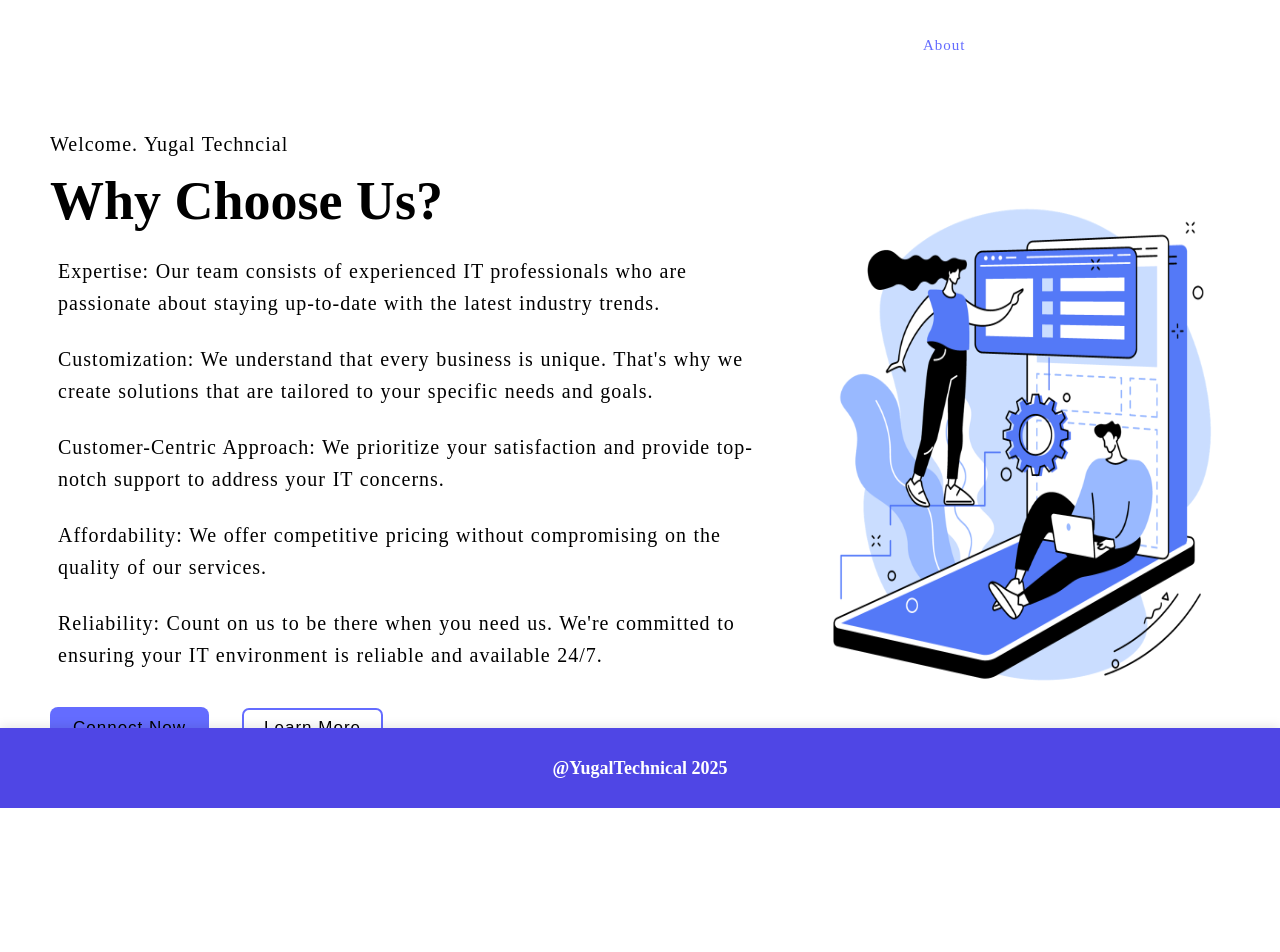
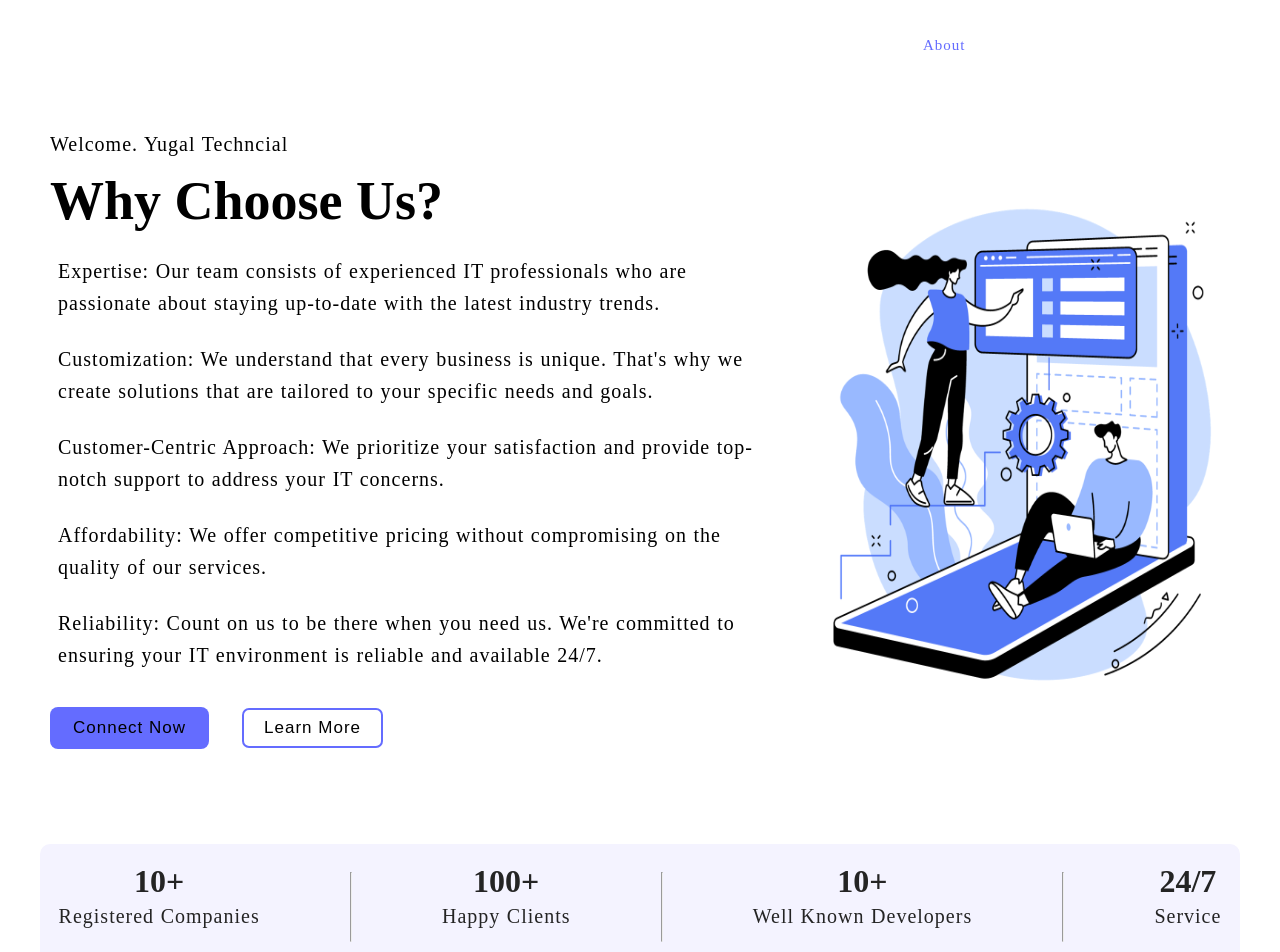
Before and after one commit to YugalKishore14/Card_Opretion, a React (Vite) app in the folder client/: page /aboutpage in a window 1280 px wide. Shown: the top 952 px of the page. Before the commit the page ends 808 px from the top, so only its background shows below. Built offline with nearby package versions, Linux system fonts and the light colour scheme.

Commit message:
about section is complete

```diff
--- a/client/src/components/Footer.css
+++ b/client/src/components/Footer.css
@@ -1,20 +1,6 @@
 .footer {
-    justify-content: center;
-    align-items: center;
-    display: flex;
-    height: 10vh;
-    background-color: #4f46e5;
-    color: white;
-    font-size: 1.2rem;
-    font-weight: 500;
-    padding: 1rem;
+    padding: 3.2rem;
     text-align: center;
-    position: relative;
-    bottom: 0;
-    width: 100%;
-    z-index: 1000;
-    box-shadow: 0 -2px 10px rgba(0, 0, 0, 0.1);
-    transition: background-color 0.3s ease;
-
-
+    background-color: var(--btn-color);
+    margin-top: auto;
 }
--- a/client/src/pages/AboutPage.jsx
+++ b/client/src/pages/AboutPage.jsx
@@ -3,6 +3,7 @@ import "./allCss/AboutPage.css";
 
 const AboutPage = () => {
     return (
+        <>
             <section className="section-hero section">
                 <div className="container grid grid-two-cols">
                     <div className="hero-content">
@@ -49,6 +50,31 @@ const AboutPage = () => {
                     </div>
                 </div>
             </section>
+            <section className="section-analytics">
+                <div className="container grid grid-four-cols">
+                    <div className="div1">
+                        <h2>10+</h2>
+                        <p>Registered Companies</p>
+                    </div>
+                    <hr />
+                    <div className="div1">
+                        <h2>100+</h2>
+                        <p>Happy Clients</p>
+                    </div>
+                    <hr />
+                    <div className="div1">
+                        <h2>10+</h2>
+                        <p>Well Known Developers </p>
+                    </div>
+                    <hr />
+                    <div className="div1">
+                        <h2>24/7</h2>
+                        <p>Service</p>
+                    </div>
+                </div>
+            </section>
+        </>
+
     );
 };
 
```
Lines whose indentation alone changed are shown as unchanged.
